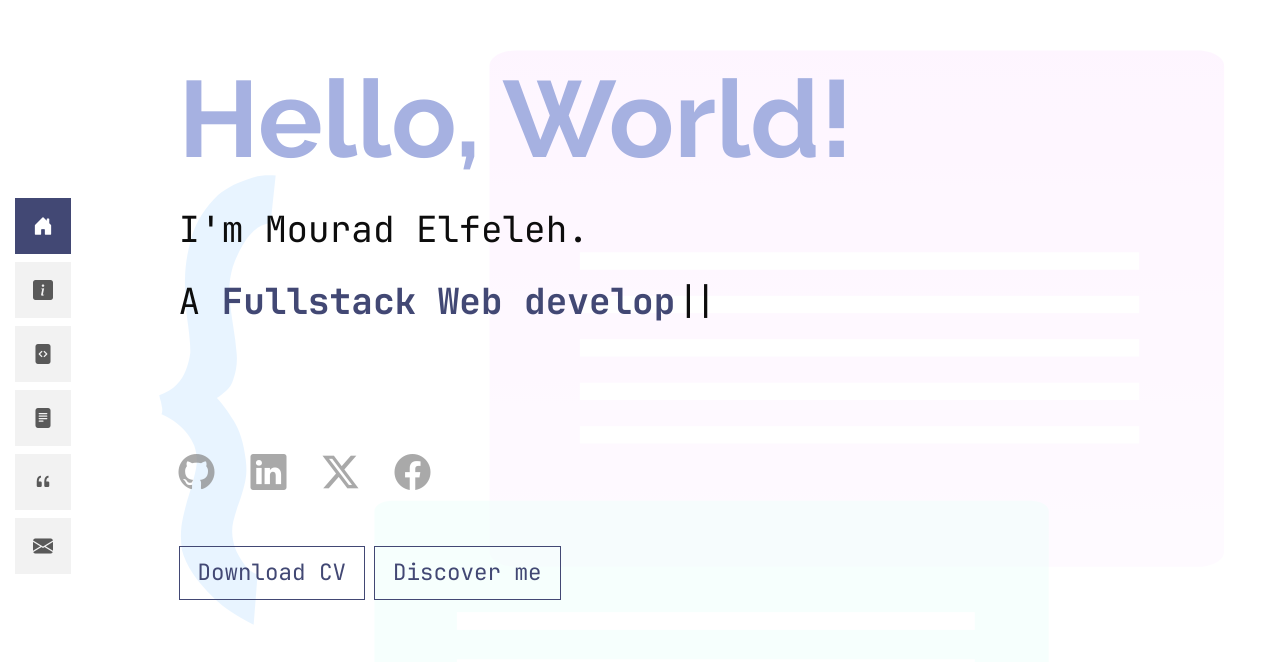
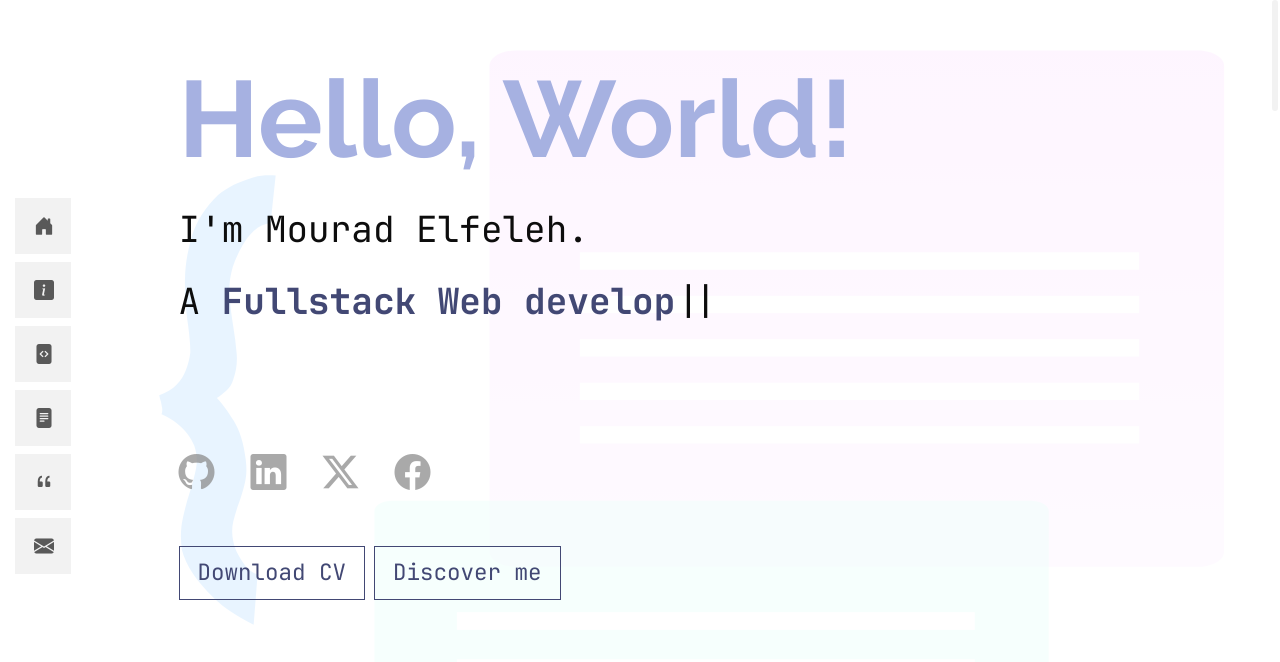
Before and after one commit to felehdev/portfolio-resume-frontend, a React (Vite) app: page / in a window 1280 px wide. Shown: the top 662 px of the page. Built offline with nearby package versions, Linux system fonts and the light colour scheme.

Commit message:
refactor: move buttons from Header component to button component and share wrapper ref from App component

```diff
--- a/src/App.tsx
+++ b/src/App.tsx
@@ -1,28 +1,59 @@
+import { useEffect, useRef } from "react";
 import PerfectScrollbar from "perfect-scrollbar";
 import About from "./components/About";
 import Contact from "./components/Contact";
 import Header from "./components/Header";
-import Home from "./components/Home";
+import Hero from "./components/Hero";
 import Quotes from "./components/Quotes";
 import Resume from "./components/Resume";
 import Skills from "./components/Skills";
 
 import "./assets/styles/main.scss";
 
-function App() {
-  new PerfectScrollbar("#root", {});
+const App = () => {
+  const wrapper = useRef<HTMLDivElement | null>(null);
+  const heroSection = useRef<HTMLElement | null>(null);
+  const aboutSection = useRef<HTMLElement | null>(null);
+  const skillsSection = useRef<HTMLElement | null>(null);
+  const resumeSection = useRef<HTMLElement | null>(null);
+  const quotesSection = useRef<HTMLElement | null>(null);
+  const contactSection = useRef<HTMLElement | null>(null);
+
+  useEffect(() => {
+    let ps: PerfectScrollbar | null = null;
+
+    if (wrapper.current) {
+      ps = new PerfectScrollbar(wrapper.current);
+    }
+
+    return () => {
+      if (ps) {
+        ps.destroy();
+      }
+    };
+  }, [wrapper]);
 
   return (
-    <>
-      <Header />
-      <Home />
-      <About />
-      <Skills />
-      <Resume />
-      <Quotes />
-      <Contact />
-    </>
+    <div className="wrapper" ref={wrapper}>
+      <Header
+        wrapper={wrapper}
+        sections={{
+          hero: heroSection,
+          about: aboutSection,
+          skills: skillsSection,
+          resume: resumeSection,
+          quotes: quotesSection,
+          contact: contactSection,
+        }}
+      />
+      <Hero ref={heroSection} />
+      <About ref={aboutSection} />
+      <Skills ref={skillsSection} />
+      <Resume ref={resumeSection} />
+      <Quotes ref={quotesSection} />
+      <Contact ref={contactSection} />
+    </div>
   );
-}
+};
 
 export default App;
--- a/src/assets/styles/_base.scss
+++ b/src/assets/styles/_base.scss
@@ -5,7 +5,7 @@ img {
   image-rendering: crisp-edges;
 }
 
-#root {
+.wrapper {
   position: relative;
   height: 100vh;
   overflow: hidden;
--- a/src/assets/styles/components/_navmenu.scss
+++ b/src/assets/styles/components/_navmenu.scss
@@ -13,8 +13,8 @@
   width: 140px;
 }
 
-.navmenu a,
-.navmenu a:focus {
+.navmenu button,
+.navmenu button:focus {
   color: $dark;
   font-family: $font-family-tertiary;
   display: flex;
@@ -30,43 +30,43 @@
   transition: 0.3s;
 }
 
-.navmenu a i,
+.navmenu button i,
 .navmenu a:focus i {
   font-size: 20px;
 }
 
-.navmenu a span,
-.navmenu a:focus span {
+.navmenu button span,
+.navmenu button:focus span {
   padding: 0 5px 0 7px;
 }
 
 @media (min-width: 992px) {
-  .navmenu a,
-  .navmenu a:focus {
+  .navmenu button,
+  .navmenu button:focus {
     max-width: 56px;
   }
 
-  .navmenu a span,
-  .navmenu a:focus span {
+  .navmenu button span,
+  .navmenu button:focus span {
     display: none;
   }
 }
 
-.navmenu a:hover,
+.navmenu button:hover,
 .navmenu .active,
 .navmenu .active:focus,
-.navmenu li:hover > a {
+.navmenu li:hover > button {
   color: $white;
   background: $primary;
 }
 
-.navmenu a:hover,
-.navmenu li:hover > a {
+.navmenu button:hover,
+.navmenu li:hover > button {
   //max-width: 100%;
   color: $white;
 }
 
-.navmenu a:hover span,
-.navmenu li:hover > a span {
+.navmenu button:hover span,
+.navmenu li:hover > button span {
   display: block;
 }
--- a/src/components/About.tsx
+++ b/src/components/About.tsx
@@ -1,6 +1,8 @@
-const About = () => {
+import { forwardRef } from "react";
+
+const About = forwardRef<HTMLElement, Record<string, never>>((_, ref) => {
   return (
-    <article id="about" className="about section">
+    <article id="about" className="about section" ref={ref}>
       <div className="container" data-aos="fade-up">
         <div className="row">
           <div className="col">
@@ -68,6 +70,8 @@ const About = () => {
       </div>
     </article>
   );
-};
+});
+
+About.displayName = "About";
 
 export default About;
--- /dev/null
+++ b/src/components/Button.tsx
@@ -0,0 +1,50 @@
+interface ButtonProps {
+  label: string;
+  icon: string;
+  isActive: boolean;
+  onClick: (name: string) => void;
+  sectionRef: React.RefObject<HTMLElement>;
+  wrapper: React.RefObject<HTMLDivElement>;
+}
+
+const Button: React.FC<ButtonProps> = ({ label, icon, isActive, onClick, sectionRef, wrapper }) => {
+  const scrollToSection = () => {
+    if (sectionRef.current && wrapper.current) {
+      const startPosition = wrapper.current.scrollTop;
+      const targetPosition = sectionRef.current.offsetTop;
+      const distance = targetPosition - startPosition;
+      const duration = 200;
+      let startTime: number | null = null;
+
+      const easeInOutQuad = (t: number) => (t < 0.5 ? 2 * t * t : -1 + (4 - 2 * t) * t);
+
+      const animation = (currentTime: number) => {
+        if (startTime === null) startTime = currentTime;
+
+        const elapsedTime = currentTime - startTime;
+        const progress = Math.min(elapsedTime / duration, 1);
+        const easedProgress = easeInOutQuad(progress);
+
+        if (wrapper.current) {
+          wrapper.current.scrollTop = startPosition + distance * easedProgress;
+        }
+
+        if (elapsedTime < duration) {
+          requestAnimationFrame(animation);
+        }
+      };
+
+      requestAnimationFrame(animation);
+      onClick(label);
+    }
+  };
+
+  return (
+    <button className={`btn jump-to rounded-0 ${isActive ? "active" : ""}`} onClick={scrollToSection}>
+      <i className={`navicon bi bi-${icon}`} aria-hidden="true"></i>
+      <span className="visually-hidden">{label}</span>
+    </button>
+  );
+};
+
+export default Button;
--- a/src/components/Contact.tsx
+++ b/src/components/Contact.tsx
@@ -1,6 +1,8 @@
-const Contact = () => {
+import { forwardRef } from "react";
+
+const Contact = forwardRef<HTMLElement, Record<string, never>>((_, ref) => {
   return (
-    <article id="contact" className="contact section spad">
+    <article id="contact" className="contact section spad" ref={ref}>
       <div className="container">
         <div className="row">
           <div className="col">
@@ -59,6 +61,8 @@ const Contact = () => {
       </div>
     </article>
   );
-};
+});
+
+Contact.displayName = "Contact";
 
 export default Contact;
--- a/src/components/Header.tsx
+++ b/src/components/Header.tsx
@@ -1,4 +1,25 @@
-const Header = () => {
+import { useState } from "react";
+import Button from "./Button";
+
+interface HeaderProps {
+  wrapper: React.RefObject<HTMLDivElement>;
+  sections: {
+    hero: React.RefObject<HTMLElement>;
+    about: React.RefObject<HTMLElement>;
+    skills: React.RefObject<HTMLElement>;
+    resume: React.RefObject<HTMLElement>;
+    quotes: React.RefObject<HTMLElement>;
+    contact: React.RefObject<HTMLElement>;
+  };
+}
+
+const Header: React.FC<HeaderProps> = ({ wrapper, sections }) => {
+  const [activeButton, setActiveButton] = useState<string | null>(null);
+
+  const handleClick = (name: string) => {
+    setActiveButton(name);
+  };
+
   return (
     <header id="header" className="header d-flex flex-column justify-content-center">
       <i className="header-toggle d-xl-none bi bi-list"></i>
@@ -6,40 +27,64 @@ const Header = () => {
       <nav id="navmenu" className="navmenu">
         <ul>
           <li>
-            <a href="#hero" className="jump-to active">
-              <i className="bi bi-house-door-fill navicon" aria-hidden="true"></i>
-              <span className="visually-hidden">Home</span>
-            </a>
+            <Button
+              wrapper={wrapper}
+              label="Home"
+              icon="house-door-fill"
+              sectionRef={sections.hero}
+              isActive={activeButton === "Home"}
+              onClick={handleClick}
+            />
           </li>
           <li>
-            <a href="#about" className="jump-to">
-              <i className="bi bi-info-square-fill navicon" aria-hidden="true"></i>
-              <span className="visually-hidden">About</span>
-            </a>
+            <Button
+              wrapper={wrapper}
+              label="About"
+              icon="info-square-fill"
+              sectionRef={sections.about}
+              isActive={activeButton === "About"}
+              onClick={handleClick}
+            />
           </li>
           <li>
-            <a href="#skills" className="jump-to">
-              <i className="bi bi-file-code-fill navicon" aria-hidden="true"></i>
-              <span className="visually-hidden">Skills</span>
-            </a>
+            <Button
+              wrapper={wrapper}
+              label="Skills"
+              icon="file-code-fill"
+              sectionRef={sections.skills}
+              isActive={activeButton === "Skills"}
+              onClick={handleClick}
+            />
           </li>
           <li>
-            <a href="#resume" className="jump-to">
-              <i className="bi bi-file-text-fill navicon" aria-hidden="true"></i>
-              <span className="visually-hidden">Resume</span>
-            </a>
+            <Button
+              wrapper={wrapper}
+              label="Resume"
+              icon="file-text-fill"
+              sectionRef={sections.resume}
+              isActive={activeButton === "Resume"}
+              onClick={handleClick}
+            />
           </li>
           <li>
-            <a href="#quotes" className="jump-to">
-              <i className="bi bi-quote navicon" aria-hidden="true"></i>
-              <span className="visually-hidden">Quotes</span>
-            </a>
+            <Button
+              wrapper={wrapper}
+              label="Quotes"
+              icon="quote navicon"
+              sectionRef={sections.quotes}
+              isActive={activeButton === "Quotes"}
+              onClick={handleClick}
+            />
           </li>
           <li>
-            <a href="#contact" className="jump-to">
-              <i className="bi bi-envelope-fill navicon" aria-hidden="true"></i>
-              <span className="visually-hidden">Contact</span>
-            </a>
+            <Button
+              wrapper={wrapper}
+              label="Contact"
+              icon="envelope-fill"
+              sectionRef={sections.contact}
+              isActive={activeButton === "Contact"}
+              onClick={handleClick}
+            />
           </li>
         </ul>
       </nav>
--- a/src/components/Home.tsx
+++ b/src/components/Hero.tsx
@@ -1,7 +1,7 @@
-import { useEffect, useRef } from "react";
+import { forwardRef, useEffect, useRef } from "react";
 import Typed from "typed.js";
 
-const Home = () => {
+const Hero = forwardRef<HTMLElement, Record<string, never>>((_, ref) => {
   const element1 = useRef<HTMLParagraphElement | null>(null);
   const element2 = useRef<HTMLParagraphElement | null>(null);
   const element3 = useRef<HTMLParagraphElement | null>(null);
@@ -42,7 +42,7 @@ const Home = () => {
   }, []);
 
   return (
-    <section id="hero" className="hero section">
+    <article id="hero" className="hero section" ref={ref}>
       <div className="container">
         <div className="row justify-content-md-center py-5 hero__typed-container" data-aos="zoom-out">
           <div className="col-12 col-sm-10">
@@ -96,8 +96,10 @@ const Home = () => {
           </div>
         </div>
       </div>
-    </section>
+    </article>
   );
-};
+});
 
-export default Home;
+Hero.displayName = "Hero";
+
+export default Hero;
--- a/src/components/Quotes.tsx
+++ b/src/components/Quotes.tsx
@@ -1,6 +1,8 @@
-const Quotes = () => {
+import { forwardRef } from "react";
+
+const Quotes = forwardRef<HTMLElement, Record<string, never>>((_, ref) => {
   return (
-    <article id="quotes" className="quotes section">
+    <article className="quotes section" ref={ref}>
       <div className="container" data-aos="fade-up">
         <div className="row">
           <div className="col">
@@ -148,6 +150,8 @@ const Quotes = () => {
       </div>
     </article>
   );
-};
+});
+
+Quotes.displayName = "Quotes";
 
 export default Quotes;
--- a/src/components/Skills.tsx
+++ b/src/components/Skills.tsx
@@ -1,6 +1,8 @@
-const Skills = () => {
+import { forwardRef } from "react";
+
+const Skills = forwardRef<HTMLElement, Record<string, never>>((_, ref) => {
   return (
-    <article id="skills" className="skills section">
+    <article id="skills" className="skills section" ref={ref}>
       <div className="container">
         <div className="row">
           <div className="col">
@@ -189,6 +191,8 @@ const Skills = () => {
       </div>
     </article>
   );
-};
+});
+
+Skills.displayName = "Skills";
 
 export default Skills;
```
Also changed, not shown: src/components/Resume.tsx (+7 -102 lines).
